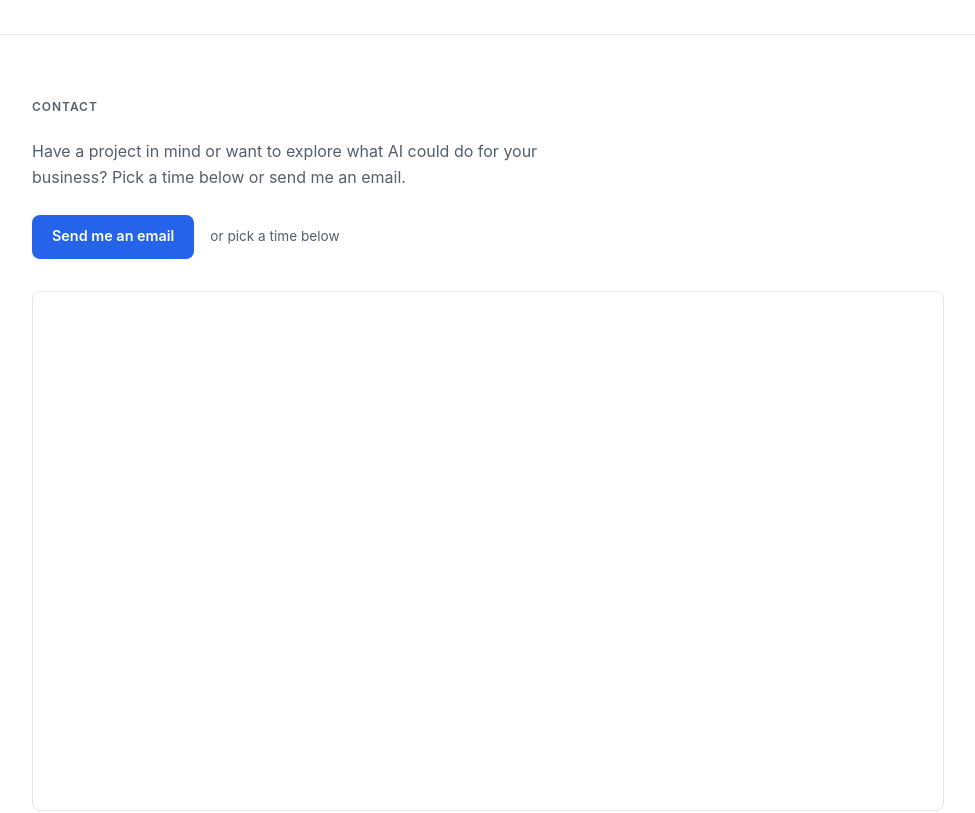
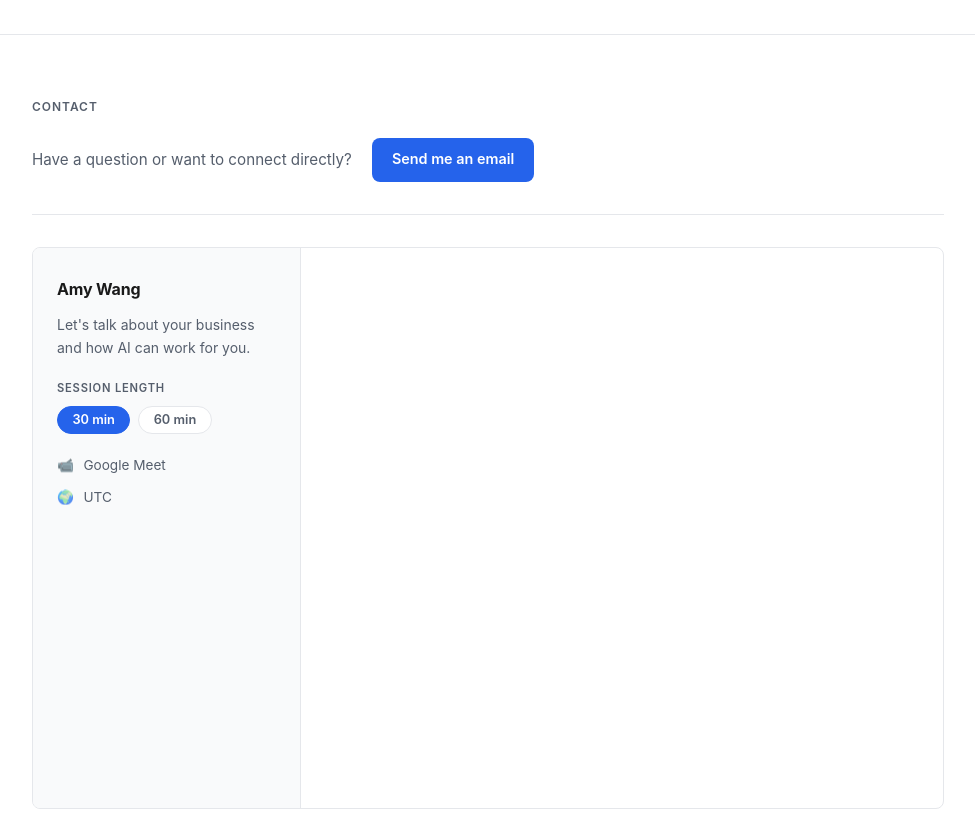
Before and after one commit to phwamy/amywang-consulting, a plain HTML site: page index.html in a window 1280 px wide. Shown: the part 2360-3173 px from the top of the page, without its empty margins (152-1127 px from the left). Drawn offline with Linux system fonts and the light colour scheme; a script that the page names is missing.

Commit message:
Add portrait photo; redesign contact with email-first + Cal.com style booking panel
- Commit photo.png (was untracked — caused missing image on Pages)
- Contact: email CTA at top, booking widget below
- Booking: two-column layout (info left, calendar right) matching Cal.com UI
- Left panel: session name, description, 30/60 min duration toggle, Google Meet, auto-detected timezone
- Duration buttons switch Cal.com calendar link live via JS
- Remove all "free" language — neutral until pricing is decided

Co-Authored-By: Claude Sonnet 4.6 <noreply@anthropic.com>

```diff
--- a/index.html
+++ b/index.html
@@ -300,32 +300,122 @@
     }
 
     /* ── CONTACT ── */
-    .contact-intro {
-      font-size: 1rem;
-      color: var(--muted);
-      max-width: 540px;
-      margin-bottom: 1.5rem;
-    }
-
-    .contact-actions {
+    .contact-email-row {
       display: flex;
       align-items: center;
-      gap: 1rem;
+      gap: 1.25rem;
+      padding-bottom: 2rem;
       margin-bottom: 2rem;
+      border-bottom: 1px solid var(--border);
       flex-wrap: wrap;
     }
 
-    .contact-divider {
+    .contact-email-text {
+      font-size: 0.95rem;
+      color: var(--muted);
+    }
+
+    /* Booking panel — two column, Cal.com style */
+    .booking-grid {
+      display: grid;
+      grid-template-columns: 268px 1fr;
+      border: 1px solid var(--border);
+      border-radius: var(--radius);
+      overflow: hidden;
+    }
+
+    .booking-panel {
+      padding: 1.75rem 1.5rem;
+      border-right: 1px solid var(--border);
+      background: var(--card-bg);
+      display: flex;
+      flex-direction: column;
+      gap: 1.25rem;
+    }
+
+    .booking-panel-name {
+      font-size: 1rem;
+      font-weight: 700;
+      color: var(--ink);
+      letter-spacing: -0.01em;
+    }
+
+    .booking-panel-desc {
+      font-size: 0.875rem;
+      color: var(--muted);
+      line-height: 1.6;
+      margin-top: -0.5rem;
+    }
+
+    .booking-section-label {
+      font-size: 0.7rem;
+      font-weight: 600;
+      text-transform: uppercase;
+      letter-spacing: 0.07em;
+      color: var(--muted);
+      margin-bottom: 0.5rem;
+    }
+
+    .duration-options {
+      display: flex;
+      gap: 0.5rem;
+    }
+
+    .duration-btn {
+      padding: 0.35rem 0.9rem;
+      border: 1.5px solid var(--border);
+      border-radius: 20px;
+      background: var(--bg);
+      font-size: 0.8rem;
+      font-weight: 600;
+      color: var(--muted);
+      cursor: pointer;
+      transition: border-color 0.15s, color 0.15s, background 0.15s;
+      font-family: inherit;
+    }
+
+    .duration-btn:hover {
+      border-color: var(--accent);
+      color: var(--accent);
+    }
+
+    .duration-btn.active {
+      background: var(--accent);
+      border-color: var(--accent);
+      color: #fff;
+    }
+
+    .duration-btn:focus-visible {
+      outline: 2px solid var(--accent);
+      outline-offset: 3px;
+    }
+
+    .booking-meta {
+      display: flex;
+      flex-direction: column;
+      gap: 0.6rem;
+    }
+
+    .booking-meta-item {
+      display: flex;
+      align-items: center;
+      gap: 0.65rem;
       font-size: 0.85rem;
       color: var(--muted);
     }
 
+    .booking-meta-icon {
+      font-size: 0.85rem;
+      width: 1rem;
+      text-align: center;
+      flex-shrink: 0;
+      opacity: 0.7;
+    }
+
     #my-cal-inline {
       width: 100%;
-      height: 520px;
+      height: 560px;
       overflow: hidden;
-      border-radius: var(--radius);
-      border: 1px solid var(--border);
     }
 
     /* ── FOOTER ── */
@@ -369,6 +459,11 @@
       }
       #hero h1 { max-width: 100%; }
       .hero-bio { max-width: 100%; }
+    }
+
+    @media (max-width: 700px) {
+      .booking-grid { grid-template-columns: 1fr; }
+      .booking-panel { border-right: none; border-bottom: 1px solid var(--border); }
     }
 
     @media (max-width: 620px) {
@@ -533,13 +628,46 @@
 <section id="contact">
   <div class="wrap">
     <h2 class="section-label">Contact</h2>
-    <p class="contact-intro">Have a project in mind or want to explore what AI could do for your business? Pick a time below or send me an email.</p>
-    <div class="contact-actions">
+
+    <!-- Email — top -->
+    <div class="contact-email-row">
+      <span class="contact-email-text">Have a question or want to connect directly?</span>
       <a href="mailto:phw.amy@gmail.com" class="btn btn-primary">Send me an email</a>
-      <span class="contact-divider">or pick a time below</span>
     </div>
 
+    <!-- Booking — two column, Cal.com style -->
+    <div class="booking-grid">
+
+      <!-- Left: session details -->
+      <div class="booking-panel">
+        <p class="booking-panel-name">Amy Wang</p>
+        <p class="booking-panel-desc">Let's talk about your business and how AI can work for you.</p>
+
+        <div>
+          <p class="booking-section-label">Session length</p>
+          <div class="duration-options">
+            <button class="duration-btn active" data-link="phw.amy/30min">30 min</button>
+            <button class="duration-btn" data-link="phw.amy/60min">60 min</button>
+          </div>
+        </div>
+
+        <div class="booking-meta">
+          <div class="booking-meta-item">
+            <span class="booking-meta-icon">📹</span>
+            <span>Google Meet</span>
+          </div>
+          <div class="booking-meta-item">
+            <span class="booking-meta-icon">🌍</span>
+            <span id="user-timezone">—</span>
+          </div>
+        </div>
+      </div>
+
+      <!-- Right: calendar -->
       <div id="my-cal-inline"></div>
+
+    </div>
+
     <script type="text/javascript">
       (function (C, A, L) {
         let p = function (a, ar) { a.q.push(ar); };
@@ -552,9 +680,12 @@
         };
       })(window, "https://app.cal.com/embed/embed.js", "init");
       Cal("init", { origin: "https://cal.com" });
+
+      function loadCal(link) {
+        document.getElementById("my-cal-inline").innerHTML = "";
         Cal("inline", {
           elementOrSelector: "#my-cal-inline",
-        calLink: "phw.amy",
+          calLink: link,
           layout: "month_view"
         });
         Cal("ui", {
@@ -563,6 +694,27 @@
           hideEventTypeDetails: false,
           layout: "month_view"
         });
+      }
+
+      // Load default (30 min)
+      loadCal("phw.amy/30min");
+
+      // Duration toggle
+      document.querySelectorAll(".duration-btn").forEach(function(btn) {
+        btn.addEventListener("click", function() {
+          document.querySelectorAll(".duration-btn").forEach(function(b) {
+            b.classList.remove("active");
+          });
+          this.classList.add("active");
+          loadCal(this.dataset.link);
+        });
+      });
+
+      // Detect and display timezone
+      try {
+        var tz = Intl.DateTimeFormat().resolvedOptions().timeZone;
+        document.getElementById("user-timezone").textContent = tz.replace(/_/g, " ");
+      } catch(e) {}
     </script>
   </div>
 </section>
```
Also changed, not shown: 1 other file. Lines whose indentation alone changed are shown as unchanged.
